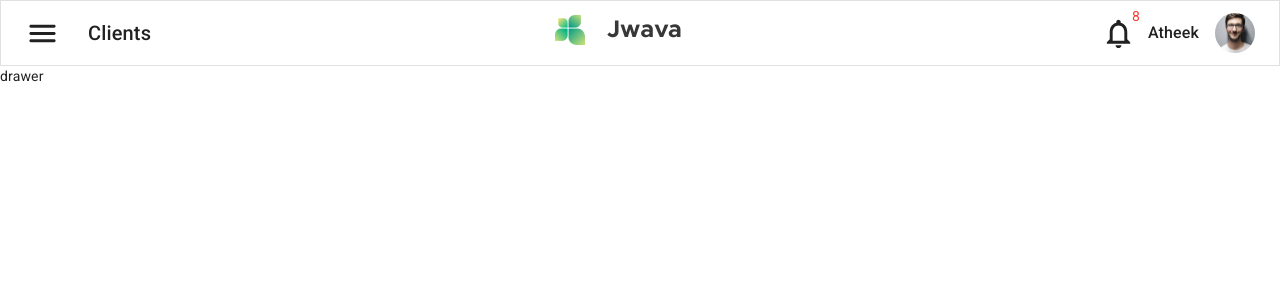
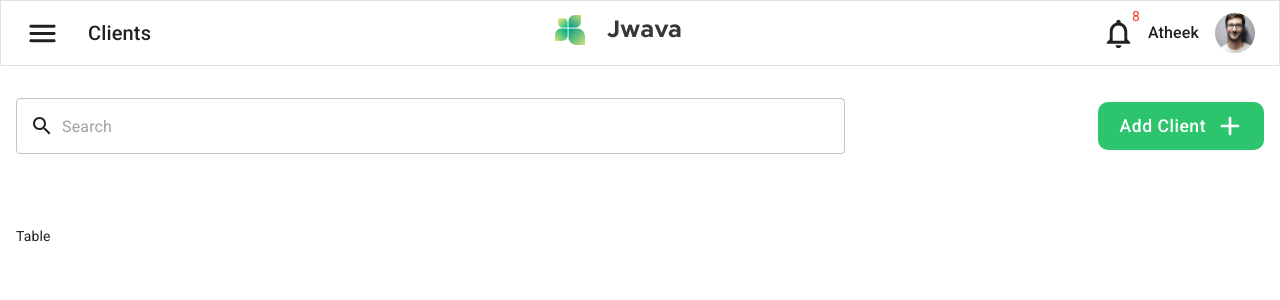
Before and after one commit to ahmed-abdelhamid/jwava, a Next.js app: page / in a window 1280 px wide. Shown: the top 300 px of the page. Built offline with nearby package versions, Linux system fonts and the light colour scheme.

Commit message:
Add heading to clients page

```diff
--- /dev/null
+++ b/src/components/Heading/Heading.js
@@ -0,0 +1,38 @@
+import {
+  Grid,
+  FormControl,
+  OutlinedInput,
+  InputAdornment,
+  Box,
+  useMediaQuery,
+} from '@material-ui/core';
+import { Search as SearchIcon } from '@material-ui/icons';
+
+const Heading = ({ children }) => {
+  const mobile = useMediaQuery(({ breakpoints }) => breakpoints.down('xs'));
+  return (
+    <Grid
+      container
+      alignItems="center"
+      justifyContent="space-between"
+      spacing={1}
+    >
+      <Grid component={Box} order={mobile ? 1 : 0} item xs={12} sm={8}>
+        <FormControl variant="outlined" fullWidth color="secondary">
+          <OutlinedInput
+            placeholder="Search"
+            id="search"
+            startAdornment={
+              <InputAdornment position="start">
+                <SearchIcon />
+              </InputAdornment>
+            }
+          />
+        </FormControl>
+      </Grid>
+      <Grid item>{children}</Grid>
+    </Grid>
+  );
+};
+
+export default Heading;
--- a/src/pages/index.js
+++ b/src/pages/index.js
@@ -1,11 +1,35 @@
+import { Grid, Box, Button } from '@material-ui/core';
+import { AddRounded as AddIcon } from '@material-ui/icons';
 import Navbar from '../components/Navbar/Navbar';
+import Heading from '../components/Heading/Heading';
 import ResponsiveDrawer from '../components/ResponsiveDrawer/ResponsiveDrawer';
 
 export default function Clients() {
   return (
     <>
       <Navbar pageName="Clients" />
-      <ResponsiveDrawer />
+      {/* <ResponsiveDrawer /> */}
+      <Box px={2} py={4}>
+        <Grid container direction="column" spacing={2}>
+          {/* Heading Content */}
+          <Grid item>
+            <Heading>
+              <Button
+                disableElevation
+                color="secondary"
+                variant="contained"
+                size="large"
+                endIcon={<AddIcon />}
+              >
+                add client
+              </Button>
+            </Heading>
+          </Grid>
+
+          {/* Table Content */}
+          <Grid item>Table</Grid>
+        </Grid>
+      </Box>
     </>
   );
 }
--- a/src/utils/theme.js
+++ b/src/utils/theme.js
@@ -7,11 +7,28 @@ const theme = createTheme({
     },
     secondary: {
       main: '#2CC56E',
+      contrastText: '#fff',
     },
     background: {
       default: '#fff',
     },
   },
+  overrides: {
+    MuiButton: {
+      root: {
+        textTransform: 'capitalize',
+        borderRadius: 10,
+      },
+      containedSizeLarge: {
+        fontSize: '1.1rem',
+      },
+      iconSizeLarge: {
+        '& > *:first-child': {
+          fontSize: '2rem',
+        },
+      },
+    },
+  },
 });
 
 export default theme;
```
